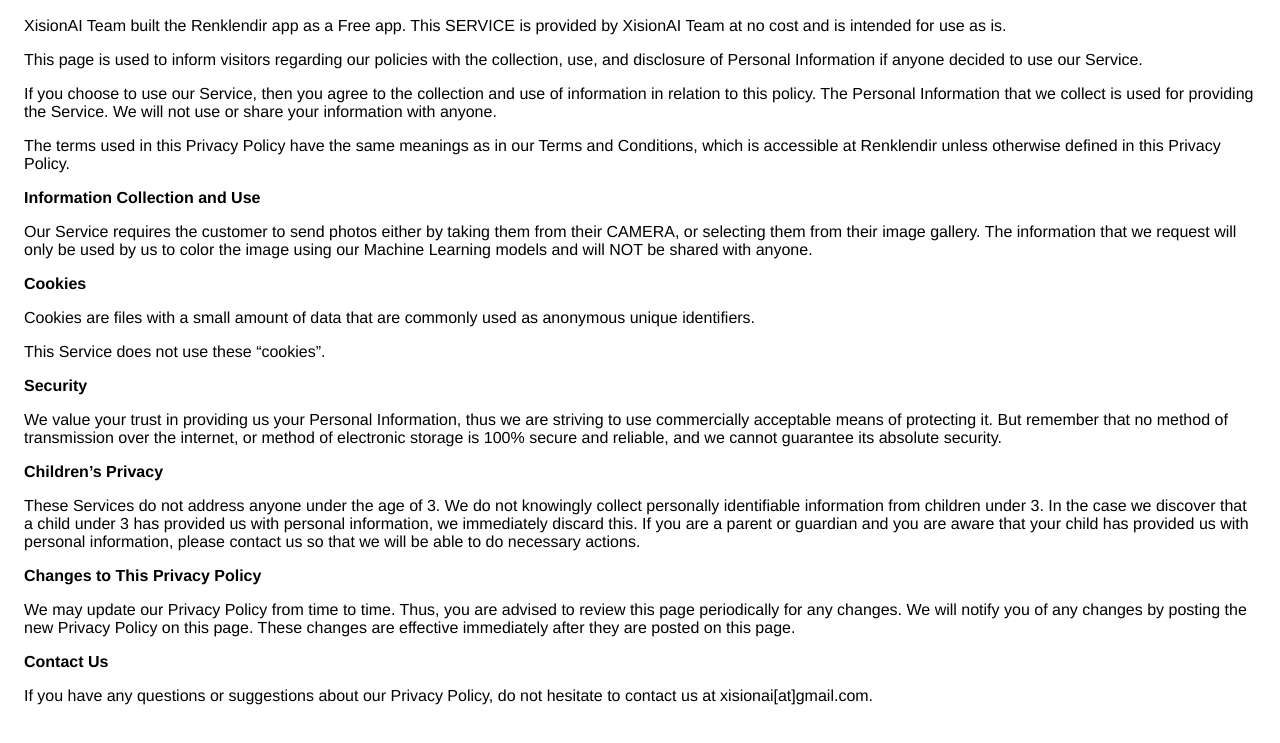
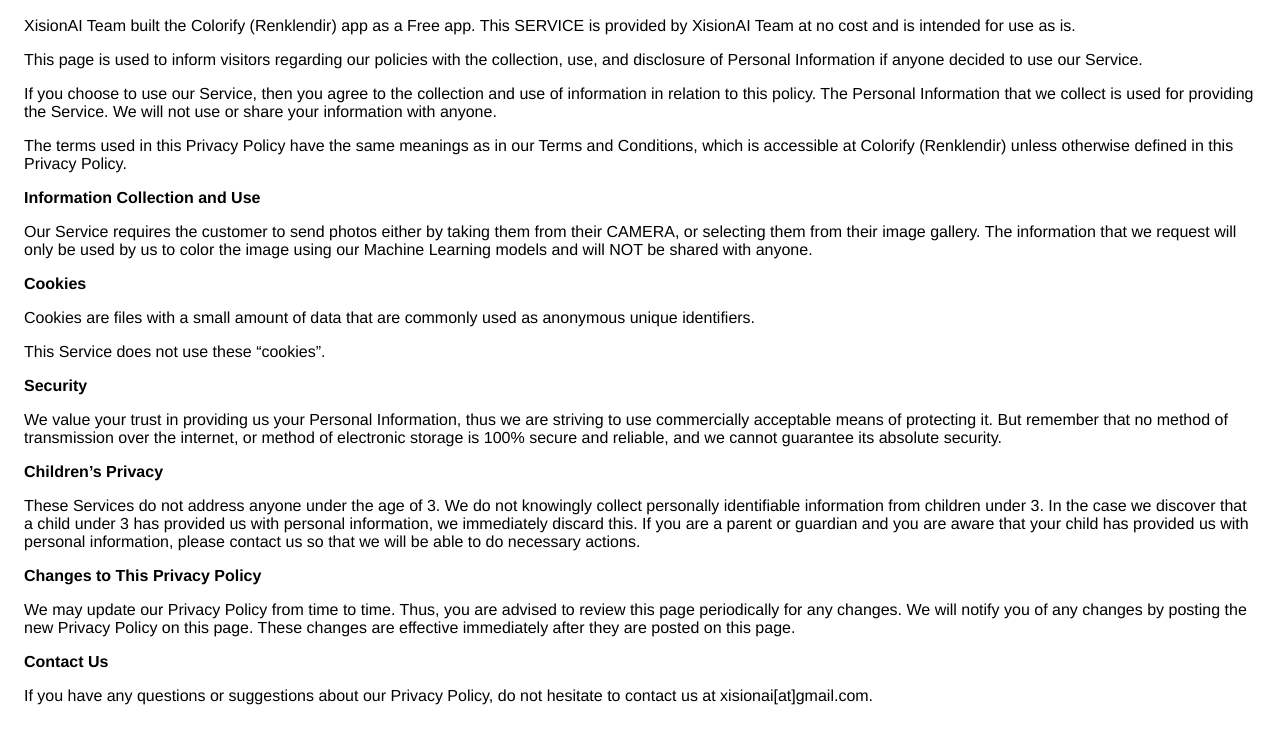
Before and after one commit to xisionai/xisionai.github.io, a plain HTML site: page privacy_policy_renklendir.html in a window 1280 px wide. Shown: the part 75-818 px from the top of the page. Drawn offline with Linux system fonts and the light colour scheme.

Commit message:
Update privacy_policy_renklendir.html

```diff
--- a/privacy_policy_renklendir.html
+++ b/privacy_policy_renklendir.html
@@ -15,7 +15,7 @@
   <body>
     <h2>Privacy Policy</h2>
     <p>
-      XisionAI Team built the Renklendir app as a Free app. This SERVICE is
+      XisionAI Team built the Colorify (Renklendir) app as a Free app. This SERVICE is
       provided by XisionAI Team at no cost and is intended for use as is.
     </p>
     <p>
@@ -31,7 +31,7 @@
     </p>
     <p>
       The terms used in this Privacy Policy have the same meanings as in our
-      Terms and Conditions, which is accessible at Renklendir unless otherwise
+      Terms and Conditions, which is accessible at Colorify (Renklendir) unless otherwise
       defined in this Privacy Policy.
     </p>
     <p><strong>Information Collection and Use</strong></p>
```
